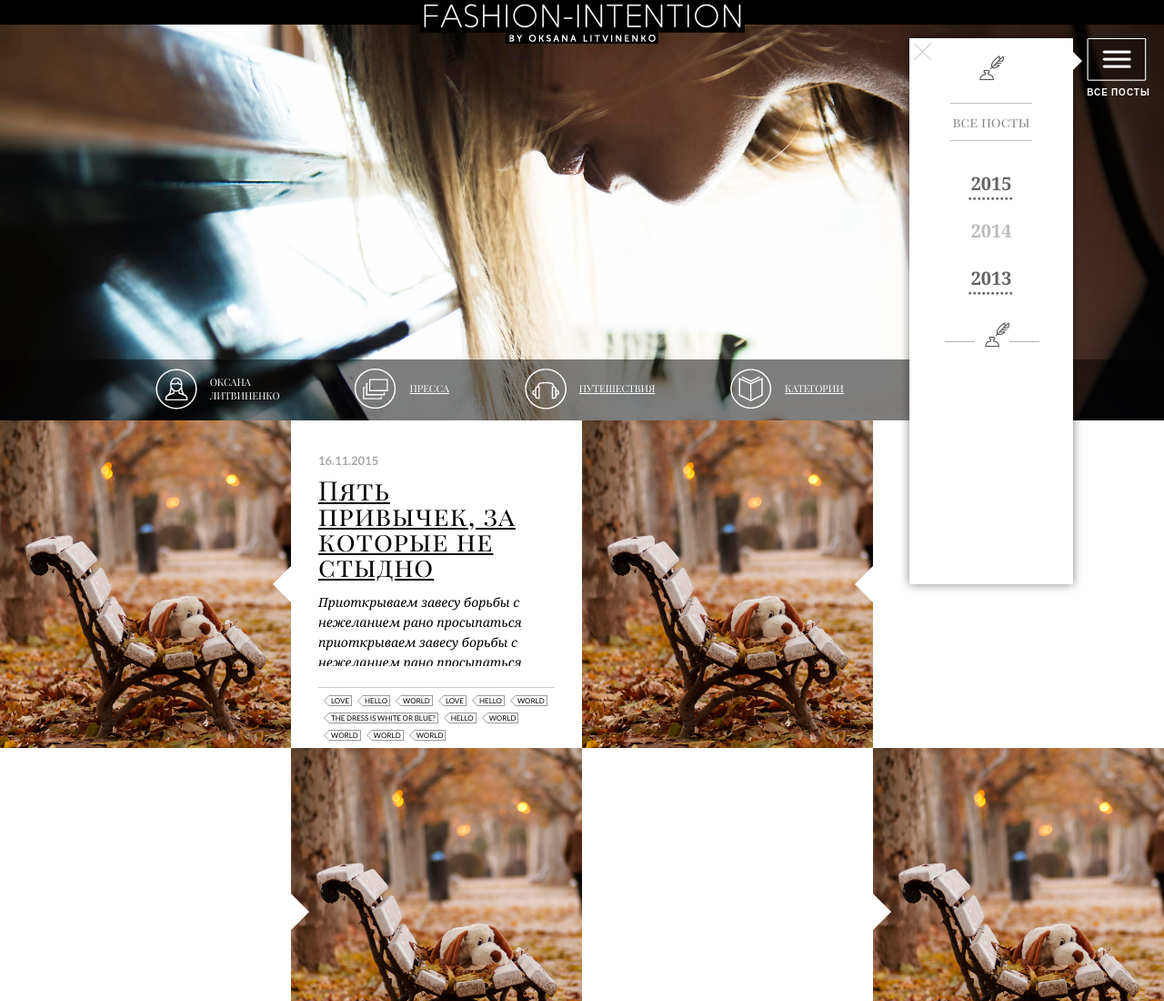
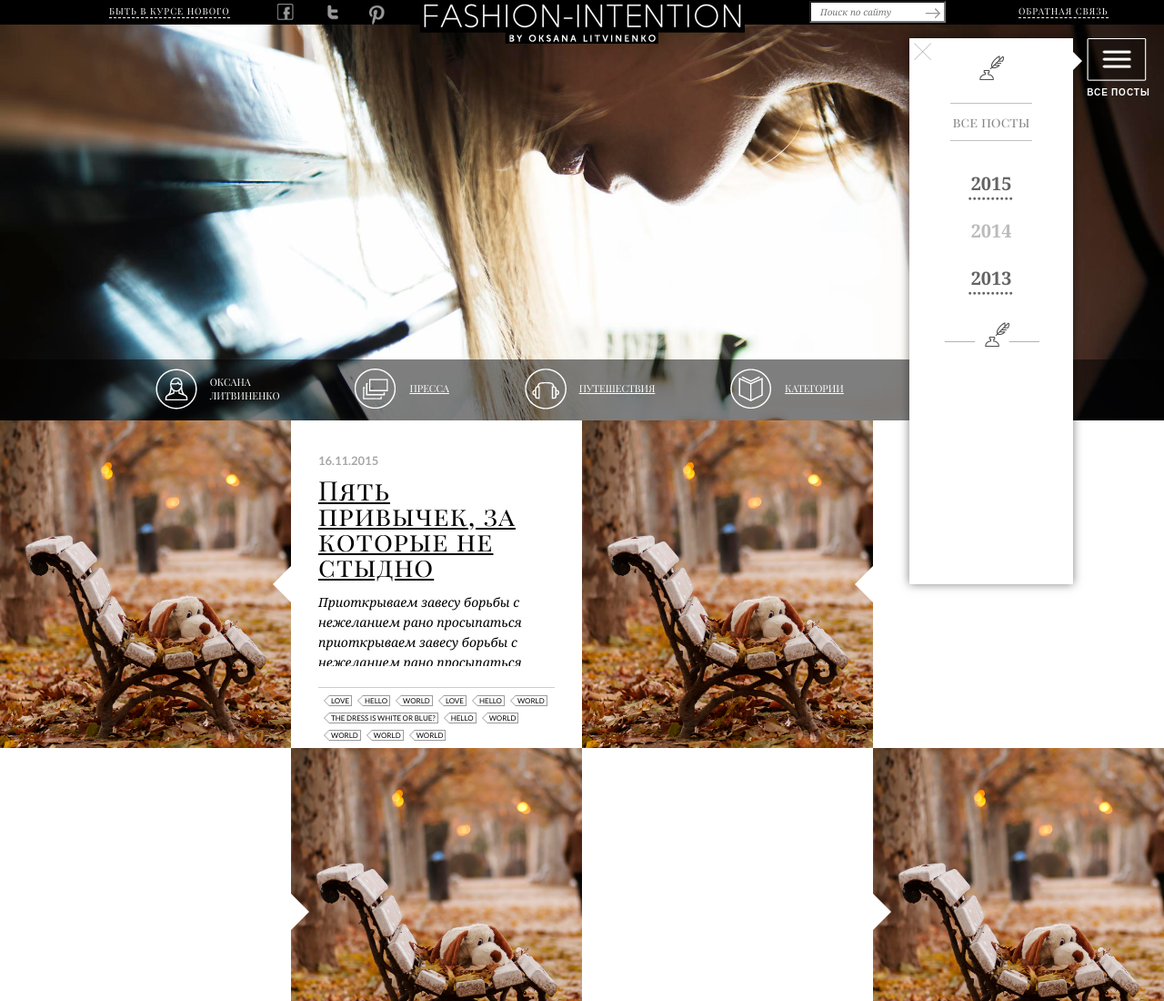
Before and after one commit to kushkoalex/fashion-intention, a plain HTML site: page public/html/index.html in a window 1280 px wide. Shown: the top 1100 px of the page at 91% size. Drawn offline with Linux system fonts and the light colour scheme.

Commit message:
main page develop

```diff
--- a/public/html/index.html
+++ b/public/html/index.html
@@ -17,6 +17,12 @@
 <body>
 <div class="page">
     <div class="header">
+        <a href="#" class="subscribe">быть в курсе нового</a>
+        <a href="#"  class="social fb"></a>
+        <a href="#" class="social twitter"></a>
+        <a href="#" class="social pin"></a>
+        <a href="#" class="feedback">обратная связь</a>
+        <input type="text" class="search" placeholder="Поиск по сайту">
         <div class="logo"></div>
     </div>
     <div class="main-image-content-container">
--- a/public/styles/header.css
+++ b/public/styles/header.css
@@ -1,10 +1,10 @@
-.header{
+.header {
     height: 27px;
     background-color: #000000;
     position: relative;
 }
 
-.header .logo{
+.header .logo {
     width: 358px;
     height: 48px;
     position: absolute;
@@ -13,3 +13,69 @@
     margin-left: -179px;
     z-index: 1000;
 }
+
+.subscribe,
+.feedback
+{
+    text-transform: uppercase;
+    font-size: 10px;
+    color: #ffffff;
+    letter-spacing: 1px;
+    position: absolute;
+    left: 50%;
+    top: 5px;
+    border-bottom: 1px dashed #ffffff;
+    text-decoration: none;
+}
+.subscribe {
+    margin-left: -520px;
+}
+
+.feedback{
+    margin-left: 480px;
+}
+
+.social{
+    position: absolute;
+    left: 50%;
+}
+
+.social.fb{
+    width: 18px;
+    height: 19px;
+    background: url(../images/social-fb.png);
+    margin-left: -335px;
+    top: 4px;
+}
+.social.twitter{
+    width: 12px;
+    height: 17px;
+    background: url(../images/social-twitter.png);
+    margin-left: -280px;
+    top: 5px;
+}
+.social.pin{
+    width: 18px;
+    height: 23px;
+    background: url(../images/social-pin.png);
+    margin-left: -235px;
+    top: 5px;
+}
+
+.search{
+    position: absolute;
+    left: 50%;
+    margin-left: 250px;
+    width: 150px;
+    margin-top: 1px;
+    height: 24px;
+    color: #acacac;
+    font-family: Georgia,serif;
+    font-style: italic;
+    font-size: 10px;
+    padding-left: 10px;
+    background: #ffffff url(../images/search-arrow.png) no-repeat 125px 6px;
+
+    padding-right: 23px;
+
+}
```
